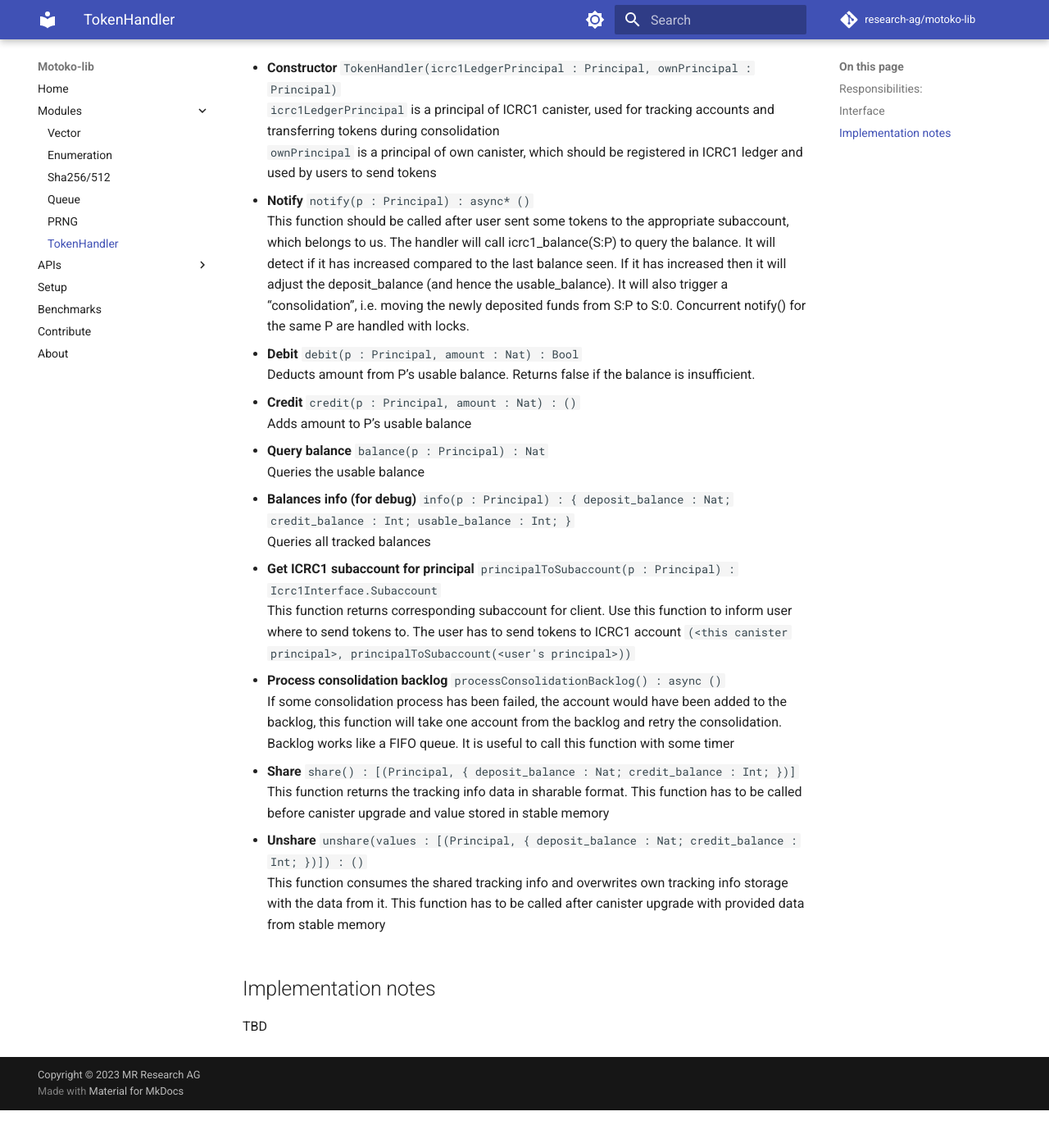
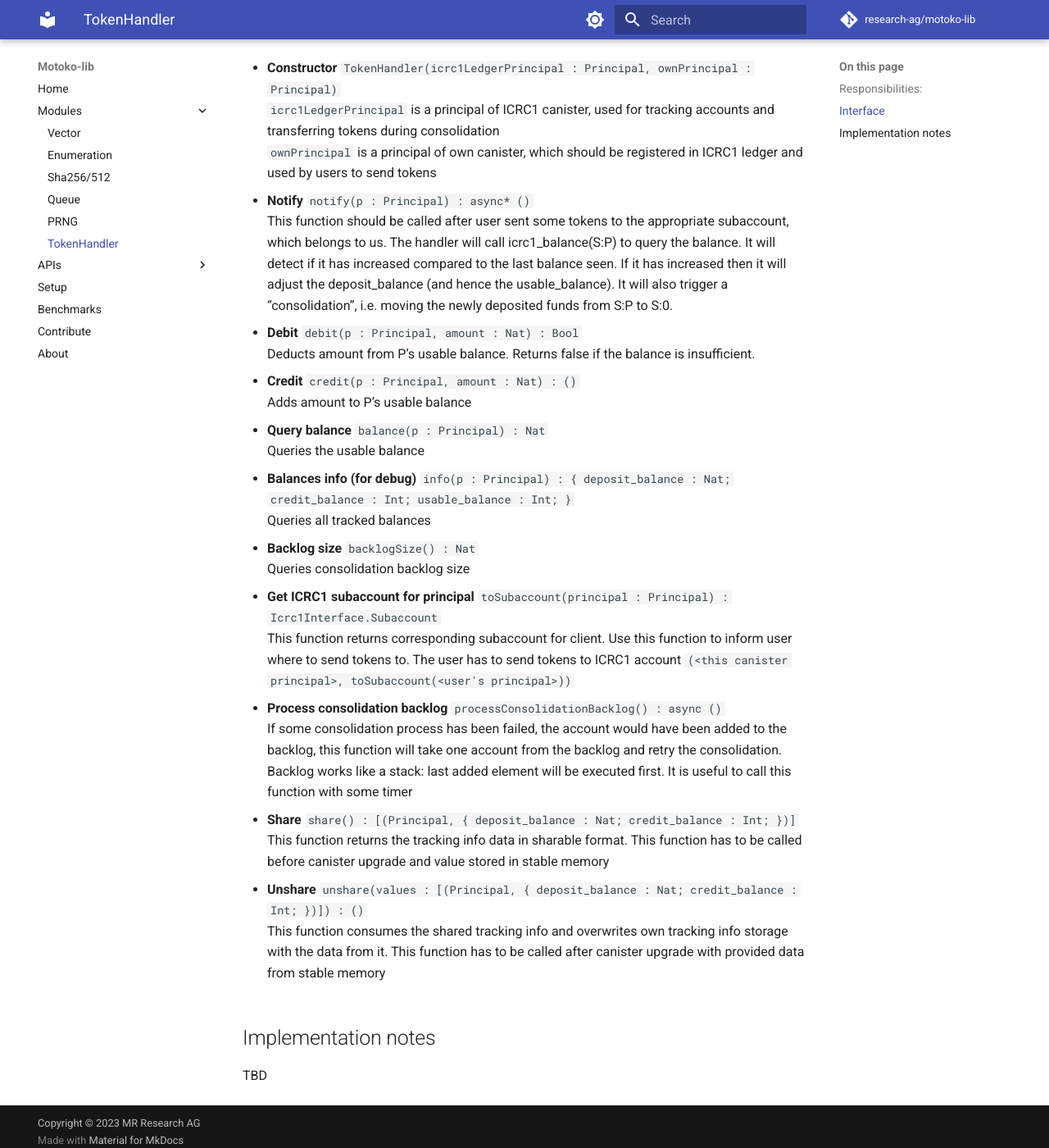
Before and after one commit to research-ag/motoko-lib, an MkDocs documentation site: the page built from docs/modules/token_handler.md, in a window 1280 px wide and 1400 px high, scrolled down 443 px. Shown: the whole window at 82% size. Built offline with MkDocs 1.6.1 and Material for MkDocs 9.7.7, drawn with Linux system fonts in a browser that asks for light colours; comment, search, counter and statistics services are not loaded; before the commit the page ends 1797 px from its top, so only the background shows below that.

Commit message:
removed principal from backlog if a subsequent notify succeeds with consolidation; implemented tracking size of backlog and exposing it through query function; made notify return after balance check, before consolidation transfer

```diff
--- a/docs/modules/token_handler.md
+++ b/docs/modules/token_handler.md
@@ -21,7 +21,6 @@
   The handler will call icrc1_balance(S:P) to query the balance. It will detect if it has increased compared
   to the last balance seen. If it has increased then it will adjust the deposit_balance (and hence the usable_balance).
   It will also trigger a “consolidation”, i.e. moving the newly deposited funds from S:P to S:0.
-  Concurrent notify() for the same P are handled with locks.
 
 - **Debit** `debit(p : Principal, amount : Nat) : Bool`
   <br>
@@ -39,16 +38,20 @@
   <br>
   Queries all tracked balances
 
-- **Get ICRC1 subaccount for principal** `principalToSubaccount(p : Principal) : Icrc1Interface.Subaccount`
+- **Backlog size** `backlogSize() : Nat`
+  <br>
+  Queries consolidation backlog size
+
+- **Get ICRC1 subaccount for principal** `toSubaccount(principal : Principal) : Icrc1Interface.Subaccount`
   <br>
   This function returns corresponding subaccount for client. Use this function to inform user where to send tokens to.
   The user has to send tokens to ICRC1 account
-  `(<this canister principal>, principalToSubaccount(<user's principal>))`
+  `(<this canister principal>, toSubaccount(<user's principal>))`
 
 - **Process consolidation backlog** `processConsolidationBacklog() : async ()`
   <br>
   If some consolidation process has been failed, the account would have been added to the backlog, this function
-  will take one account from the backlog and retry the consolidation. Backlog works like a FIFO queue.
+  will take one account from the backlog and retry the consolidation. Backlog works like a stack: last added element will be executed first.
   It is useful to call this function with some timer
 
 - **Share** `share() : [(Principal, { deposit_balance : Nat; credit_balance : Int; })]`
```
Also changed, not shown: 1 other file.
